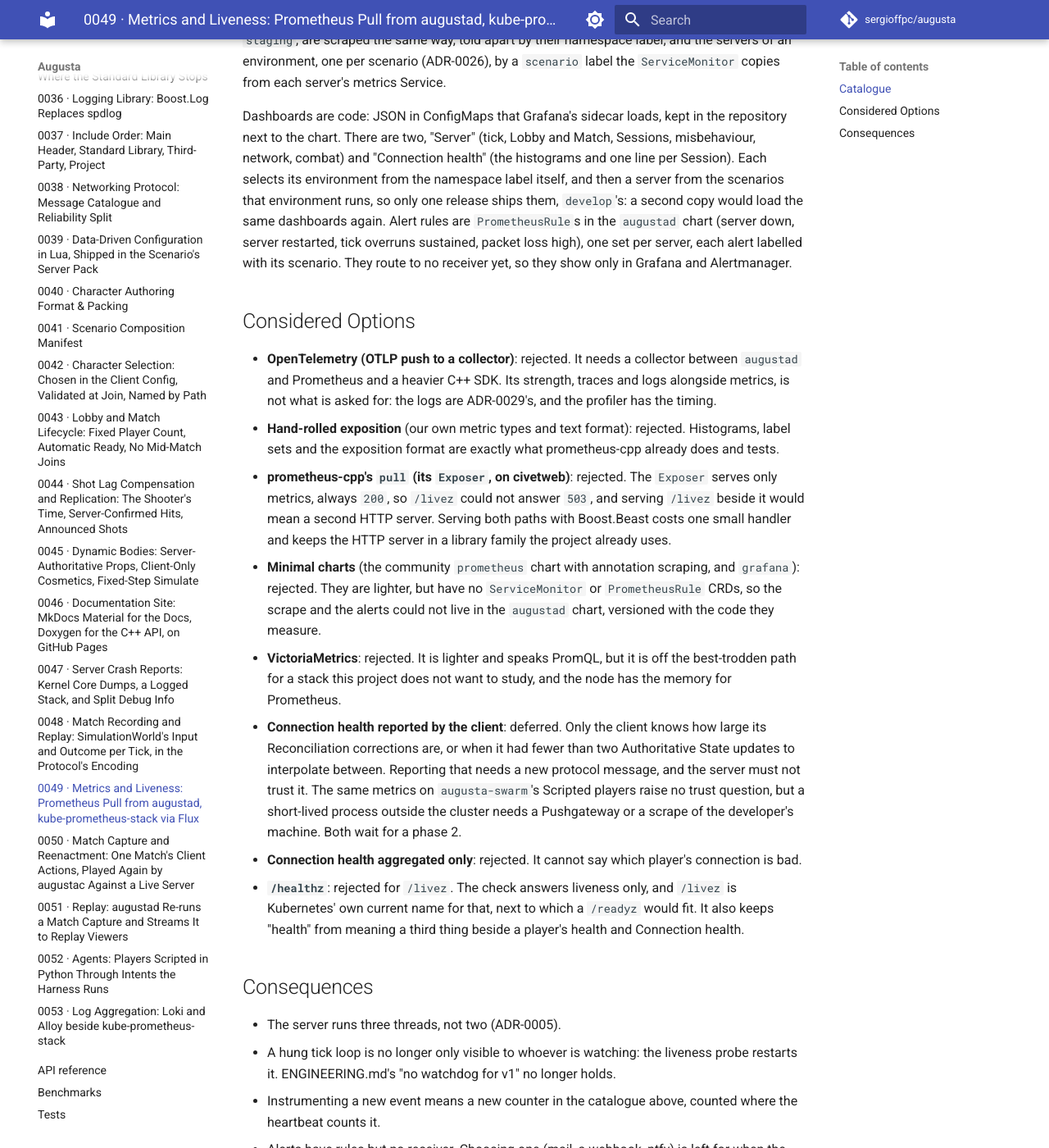
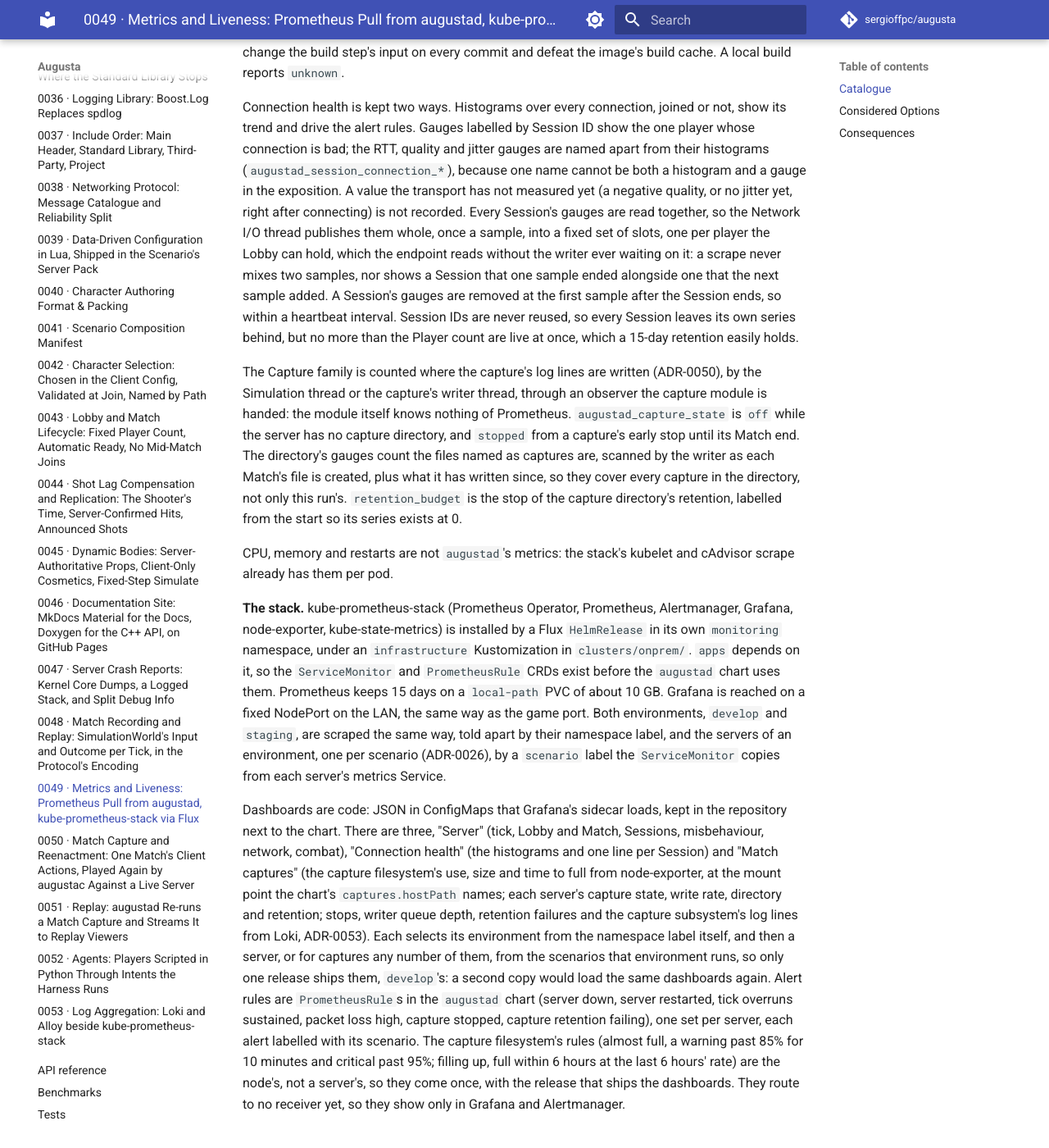
Before and after one commit to sergioffpc/augusta, an MkDocs documentation site: the page built from docs/adr/0049-metrics-and-liveness.md, in a window 1280 px wide and 1400 px high, scrolled down 4865 px. Shown: the whole window at 82% size. Built offline with MkDocs 1.6.1 and Material for MkDocs 9.7.7, drawn with Linux system fonts in a browser that asks for light colours; comment, search, counter and statistics services are not loaded; some of the changed text lies outside the part shown.

Commit message:
feat(chart): add the Match captures dashboard and capture alerts
The Match captures dashboard (uid augustad-captures) draws the capture
filesystem from node-exporter, each server's capture and retention, and
the capture subsystem's lines from Loki. Each server alerts on a stopped
capture and failing retention; the shared capture filesystem, almost
full or filling up, alerts once, from the release that ships the
dashboards. ADR-0049 lists the Capture family and the dashboard (#462).

Co-Authored-By: Claude Opus 5.5 <noreply@anthropic.com>

```diff
--- a/docs/adr/0049-metrics-and-liveness.md
+++ b/docs/adr/0049-metrics-and-liveness.md
@@ -91,6 +91,13 @@ an address or a Character's name. The domain words are CONTEXT.md's.
 |                   | `augustad_shooters_delay_capped_total` (at the 250 ms cap, ADR-0044)                  | counter                                                     |                                                                                     |
 |                   | `augustad_bullets_in_flight` (after the last tick, ADR-0002's flight cap)             | gauge                                                       |                                                                                     |
 | Recording         | `augustad_recording_state` (the Match recording's, ADR-0048)                          | gauge, 0 or 1                                               | `state` = `enabled`, `degraded`, `stopped`                                          |
+| Capture           | `augustad_capture_state` (the Match capture's, ADR-0050)                              | gauge, 0 or 1                                               | `state` = `off`, `idle`, `capturing`, `stopped`                                     |
+|                   | `augustad_captures_started_total` (Matches whose capture's file was created)          | counter                                                     |                                                                                     |
+|                   | `augustad_captures_completed_total` (captures that reached their Match end)           | counter                                                     |                                                                                     |
+|                   | `augustad_capture_stops_total` (captures stopped before their Match end)              | counter                                                     | `reason` = `record_too_long`, `queue_full`, `write_failed`, `retention_budget`      |
+|                   | `augustad_capture_written_bytes_total`                                                | counter                                                     |                                                                                     |
+|                   | `augustad_capture_queue_records` (waiting in the writer's bounded queue)              | gauge                                                       |                                                                                     |
+|                   | `augustad_capture_directory_files`, `augustad_capture_directory_bytes`                | gauge                                                       |                                                                                     |
 | Process           | `augustad_build_info` = 1                                                             | gauge                                                       | `version`, `commit`                                                                 |
 |                   | `augustad_start_time_seconds`                                                         | gauge                                                       |                                                                                     |
 
@@ -124,6 +131,17 @@ heartbeat interval. Session IDs are never reused, so every Session leaves its
 own series behind, but no more than the Player count are live at once, which a
 15-day retention easily holds.
 
+The Capture family is counted where the capture's log lines are written
+(ADR-0050), by the Simulation thread or the capture's writer thread, through an
+observer the capture module is handed: the module itself knows nothing of
+Prometheus. `augustad_capture_state` is `off` while the server has no capture
+directory, and `stopped` from a capture's early stop until its Match end. The
+directory's gauges count the files named as captures are, scanned by the writer
+as each Match's file is created, plus what it has written since, so they cover
+every capture in the directory, not only this run's. `retention_budget` is the
+stop of the capture directory's retention, labelled from the start so its series
+exists at 0.
+
 CPU, memory and restarts are not `augustad`'s metrics: the stack's kubelet and
 cAdvisor scrape already has them per pod.
 
@@ -140,15 +158,24 @@ scenario (ADR-0026), by a `scenario` label the `ServiceMonitor` copies from each
 server's metrics Service.
 
 Dashboards are code: JSON in ConfigMaps that Grafana's sidecar loads, kept in
-the repository next to the chart. There are two, "Server" (tick, Lobby and
-Match, Sessions, misbehaviour, network, combat) and "Connection health" (the
-histograms and one line per Session). Each selects its environment from the
-namespace label itself, and then a server from the scenarios that environment
-runs, so only one release ships them, `develop`'s: a second copy would load the
-same dashboards again. Alert rules are `PrometheusRule`s in the `augustad` chart
-(server down, server restarted, tick overruns sustained, packet loss high), one
-set per server, each alert labelled with its scenario. They route to no receiver
-yet, so they show only in Grafana and Alertmanager.
+the repository next to the chart. There are three, "Server" (tick, Lobby and
+Match, Sessions, misbehaviour, network, combat), "Connection health" (the
+histograms and one line per Session) and "Match captures" (the capture
+filesystem's use, size and time to full from node-exporter, at the mount point
+the chart's `captures.hostPath` names; each server's capture state, write rate,
+directory and retention; stops, writer queue depth, retention failures and the
+capture subsystem's log lines from Loki, ADR-0053). Each selects its environment
+from the namespace label itself, and then a server, or for captures any number
+of them, from the scenarios that environment runs, so only one release ships
+them, `develop`'s: a second copy would load the same dashboards again. Alert
+rules are `PrometheusRule`s in the `augustad` chart (server down, server
+restarted, tick overruns sustained, packet loss high, capture stopped, capture
+retention failing), one set per server, each alert labelled with its scenario.
+The capture filesystem's rules (almost full, a warning past 85% for 10 minutes
+and critical past 95%; filling up, full within 6 hours at the last 6 hours'
+rate) are the node's, not a server's, so they come once, with the release that
+ships the dashboards. They route to no receiver yet, so they show only in
+Grafana and Alertmanager.
 
 ## Considered Options
 
```
Also changed, not shown: 3 other files.
